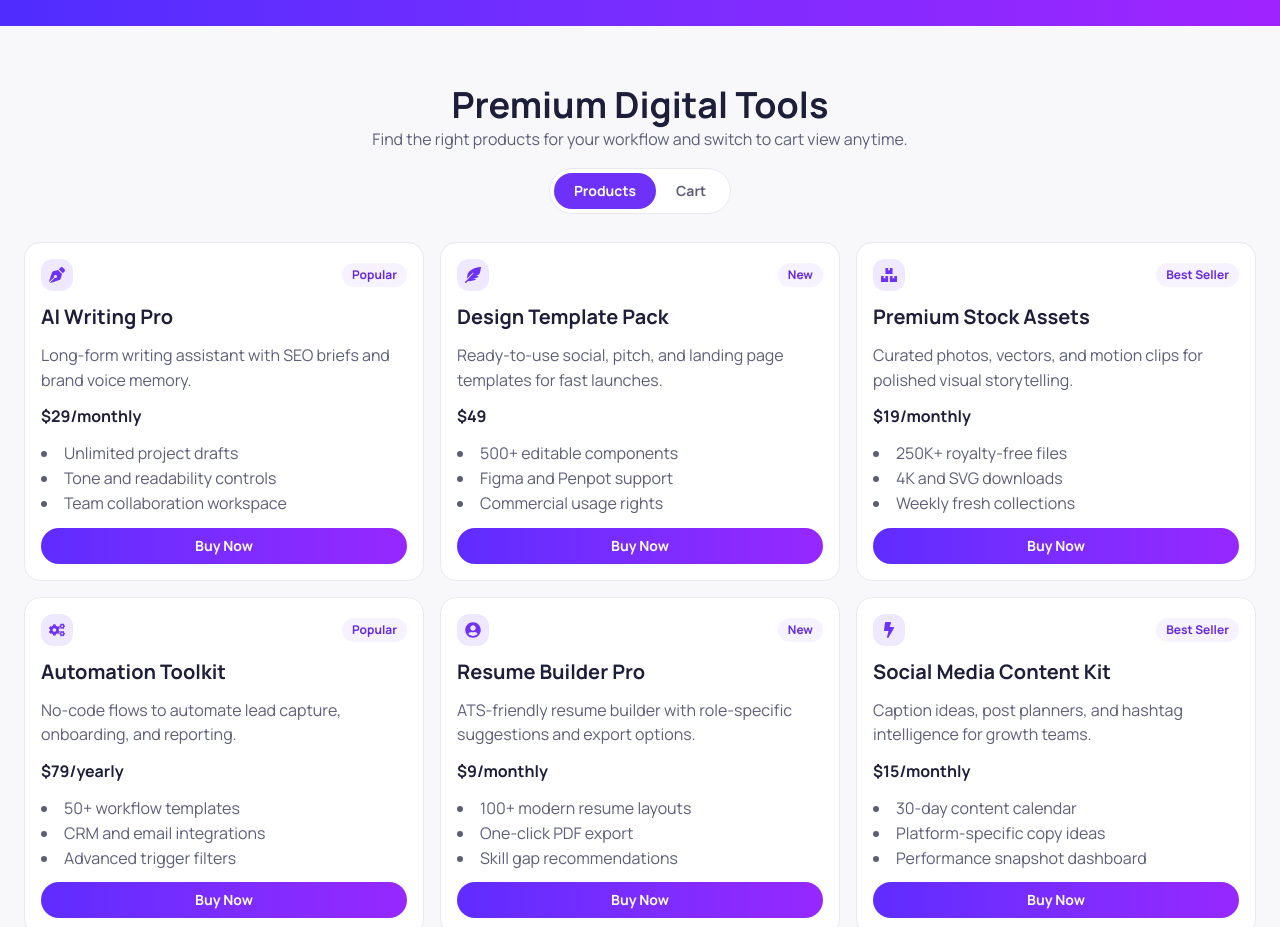
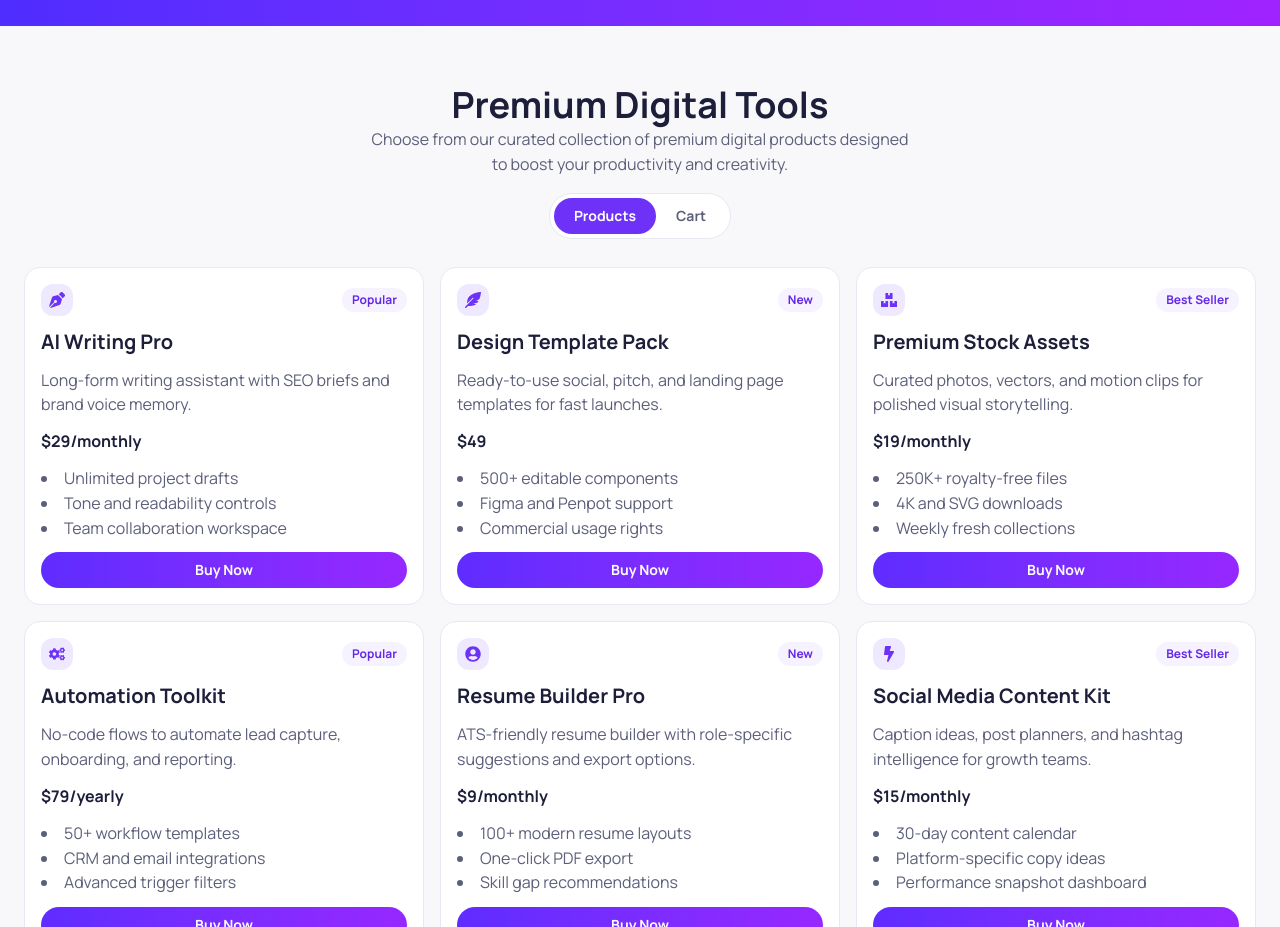
Before and after one commit to Lynx-Swapnil/Digitools-Platform, a React (Vite) app: page / in a window 1280 px wide. Shown: the part 800-1727 px from the top of the page. Built offline with nearby package versions, Linux system fonts and the light colour scheme.

Commit message:
created product card and fetch api

```diff
--- a/src/components/MainSection/MainSection.jsx
+++ b/src/components/MainSection/MainSection.jsx
@@ -23,8 +23,7 @@ function MainSection({
           Premium Digital Tools
         </h2>
         <p className="text-[#5c5f7a]">
-          Find the right products for your workflow and switch to cart view
-          anytime.
+          Choose from our curated collection of premium digital products designed <br />to boost your productivity and creativity.
         </p>
         <div
           className="mt-4 inline-flex rounded-full border border-[#e8e9f0] bg-white p-1"
```
